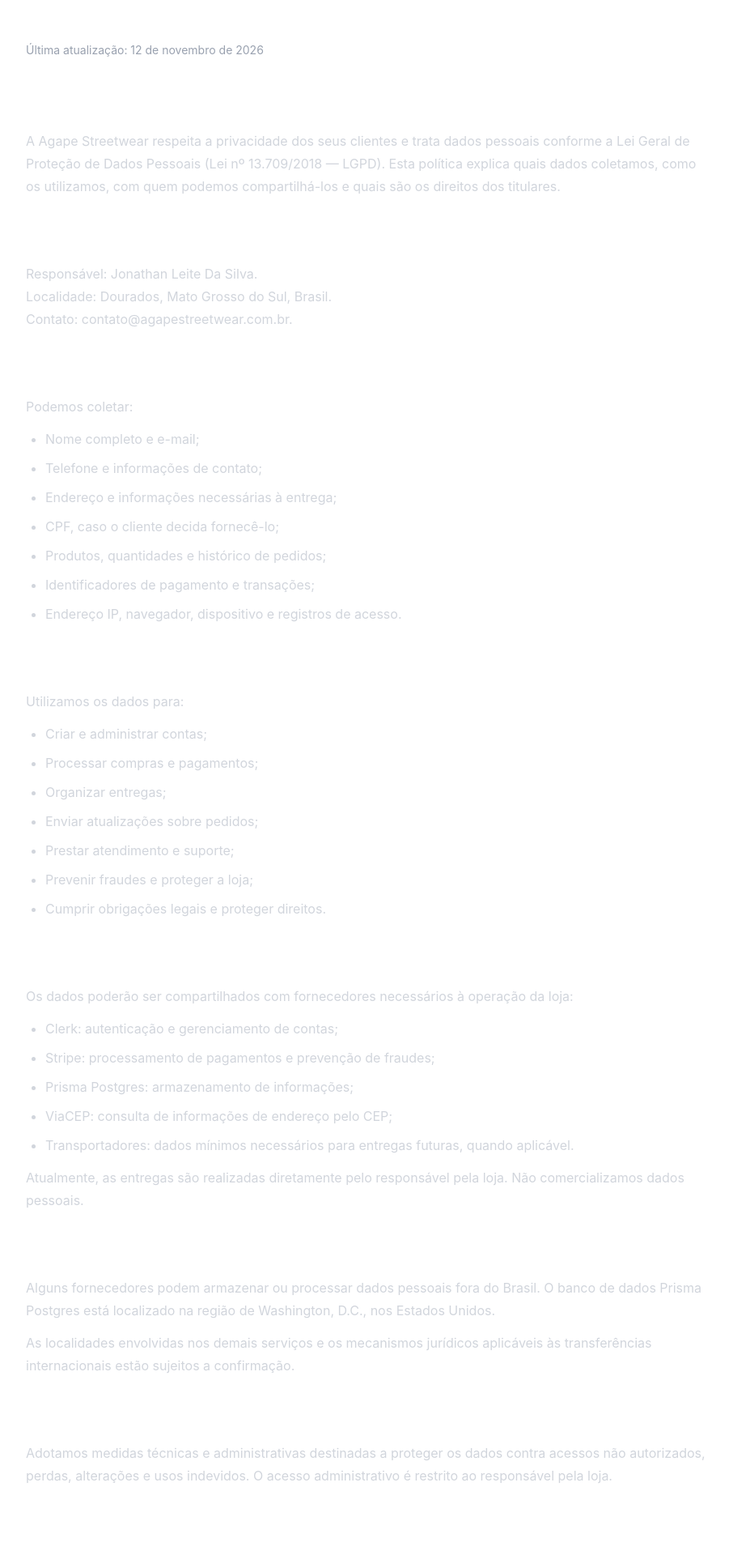
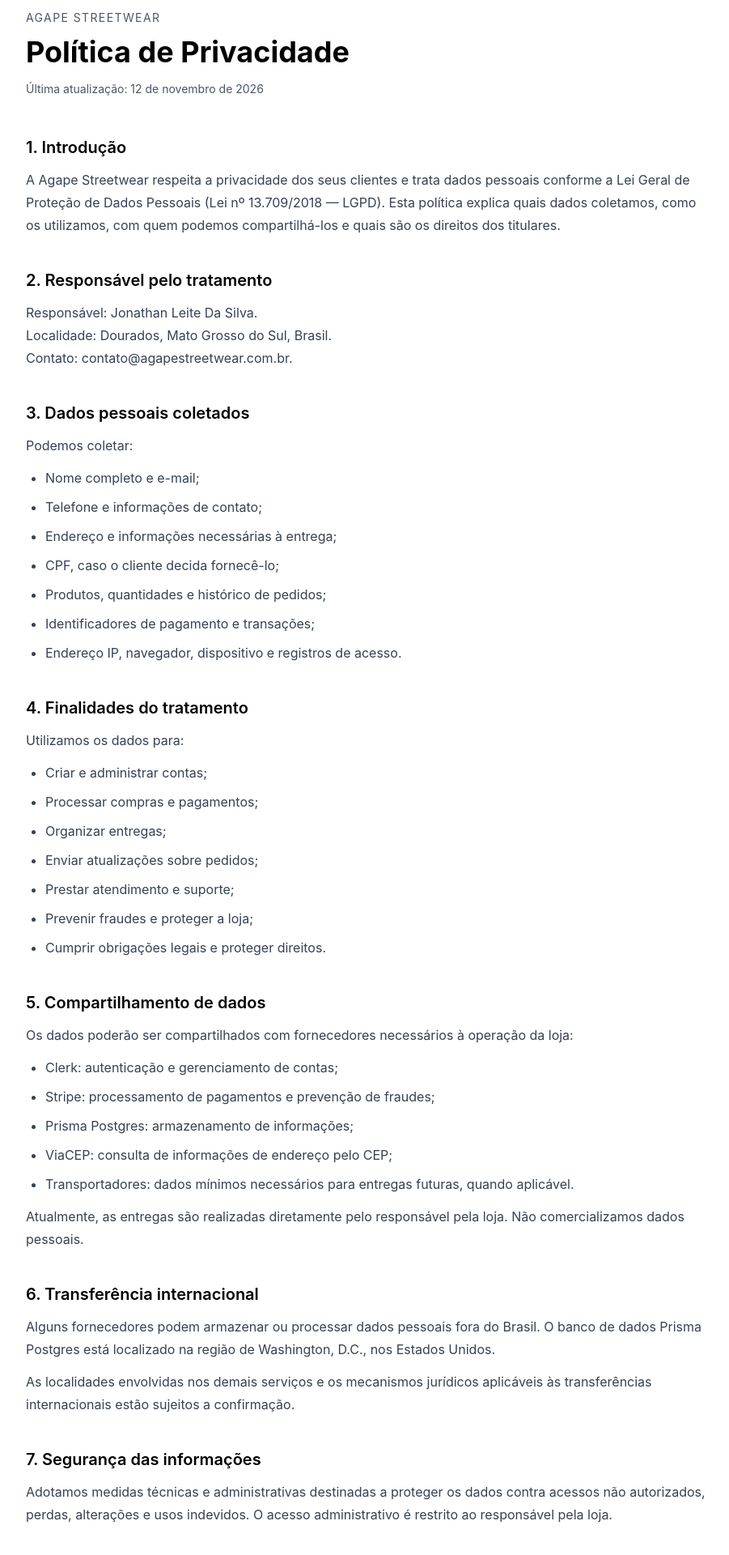
Before and after one commit to brunochicuti/AgapeStreetwear, a Next.js app: page /privacidade in a window 1280 px wide. Shown: the part 100-2020 px from the top of the page at 81% size, without its empty margins (184-1085 px from the left). Built offline with nearby package versions, Linux system fonts and the light colour scheme; no server answers.

Commit message:
alterando cores de pagina privacidade

```diff
--- a/src/app/components/PrivacyContent.tsx
+++ b/src/app/components/PrivacyContent.tsx
@@ -1,8 +1,8 @@
 export default function PrivacyContent() {
   return (
-    <article className="mx-auto max-w-4xl px-6 py-16 text-white">
+    <article className="mx-auto max-w-4xl px-6 pt-28 pb-16 text-black">
       <header className="mb-12">
-        <p className="mb-3 text-sm uppercase tracking-widest text-gray-400">
+        <p className="mb-3 text-sm uppercase tracking-widest text-gray-600">
           Agape Streetwear
         </p>
 
@@ -10,14 +10,14 @@ export default function PrivacyContent() {
           Política de Privacidade
         </h1>
 
-        <p className="text-sm text-gray-400">
+        <p className="text-sm text-gray-600">
           Última atualização: 12 de novembro de 2026
         </p>
       </header>
 
-      <div className="space-y-10 leading-7 text-gray-300">
+      <div className="space-y-10 leading-7 text-gray-700">
         <section>
-          <h2 className="mb-3 text-xl font-semibold text-white">
+          <h2 className="mb-3 text-xl font-semibold text-black">
             1. Introdução
           </h2>
           <p>
@@ -31,7 +31,7 @@ export default function PrivacyContent() {
         </section>
 
         <section>
-          <h2 className="mb-3 text-xl font-semibold text-white">
+          <h2 className="mb-3 text-xl font-semibold text-black">
             2. Responsável pelo tratamento
           </h2>
           <p>
@@ -46,7 +46,7 @@ export default function PrivacyContent() {
         </section>
 
         <section>
-          <h2 className="mb-3 text-xl font-semibold text-white">
+          <h2 className="mb-3 text-xl font-semibold text-black">
             3. Dados pessoais coletados
           </h2>
           <p>Podemos coletar:</p>
@@ -62,7 +62,7 @@ export default function PrivacyContent() {
         </section>
 
         <section>
-          <h2 className="mb-3 text-xl font-semibold text-white">
+          <h2 className="mb-3 text-xl font-semibold text-black">
             4. Finalidades do tratamento
           </h2>
           <p>Utilizamos os dados para:</p>
@@ -78,7 +78,7 @@ export default function PrivacyContent() {
         </section>
 
         <section>
-          <h2 className="mb-3 text-xl font-semibold text-white">
+          <h2 className="mb-3 text-xl font-semibold text-black">
             5. Compartilhamento de dados
           </h2>
           <p>
@@ -99,7 +99,7 @@ export default function PrivacyContent() {
         </section>
 
         <section>
-          <h2 className="mb-3 text-xl font-semibold text-white">
+          <h2 className="mb-3 text-xl font-semibold text-black">
             6. Transferência internacional
           </h2>
           <p>
@@ -116,7 +116,7 @@ export default function PrivacyContent() {
         </section>
 
         <section>
-          <h2 className="mb-3 text-xl font-semibold text-white">
+          <h2 className="mb-3 text-xl font-semibold text-black">
             7. Segurança das informações
           </h2>
           <p>
@@ -128,7 +128,7 @@ export default function PrivacyContent() {
         </section>
 
         <section>
-          <h2 className="mb-3 text-xl font-semibold text-white">
+          <h2 className="mb-3 text-xl font-semibold text-black">
             8. Cookies e tecnologias semelhantes
           </h2>
           <p>
@@ -144,7 +144,7 @@ export default function PrivacyContent() {
         </section>
 
         <section>
-          <h2 className="mb-3 text-xl font-semibold text-white">
+          <h2 className="mb-3 text-xl font-semibold text-black">
             9. Comunicações
           </h2>
           <p>
@@ -165,7 +165,7 @@ export default function PrivacyContent() {
         </section>
 
         <section>
-          <h2 className="mb-3 text-xl font-semibold text-white">
+          <h2 className="mb-3 text-xl font-semibold text-black">
             10. Retenção e exclusão dos dados
           </h2>
           <p>
@@ -184,7 +184,7 @@ export default function PrivacyContent() {
         </section>
 
         <section>
-          <h2 className="mb-3 text-xl font-semibold text-white">
+          <h2 className="mb-3 text-xl font-semibold text-black">
             11. Direitos dos titulares
           </h2>
           <p>
@@ -199,14 +199,14 @@ export default function PrivacyContent() {
           </p>
           <a
             href="mailto:contato@agapestreetwear.com.br"
-            className="mt-2 inline-block text-white underline underline-offset-4"
+            className="mt-2 inline-block text-black underline underline-offset-4"
           >
             contato@agapestreetwear.com.br
           </a>
         </section>
 
         <section>
-          <h2 className="mb-3 text-xl font-semibold text-white">
+          <h2 className="mb-3 text-xl font-semibold text-black">
             12. Alterações nesta política
           </h2>
           <p>
@@ -218,7 +218,7 @@ export default function PrivacyContent() {
         </section>
 
         <section>
-          <h2 className="mb-3 text-xl font-semibold text-white">
+          <h2 className="mb-3 text-xl font-semibold text-black">
             13. Contato
           </h2>
           <p>
```
